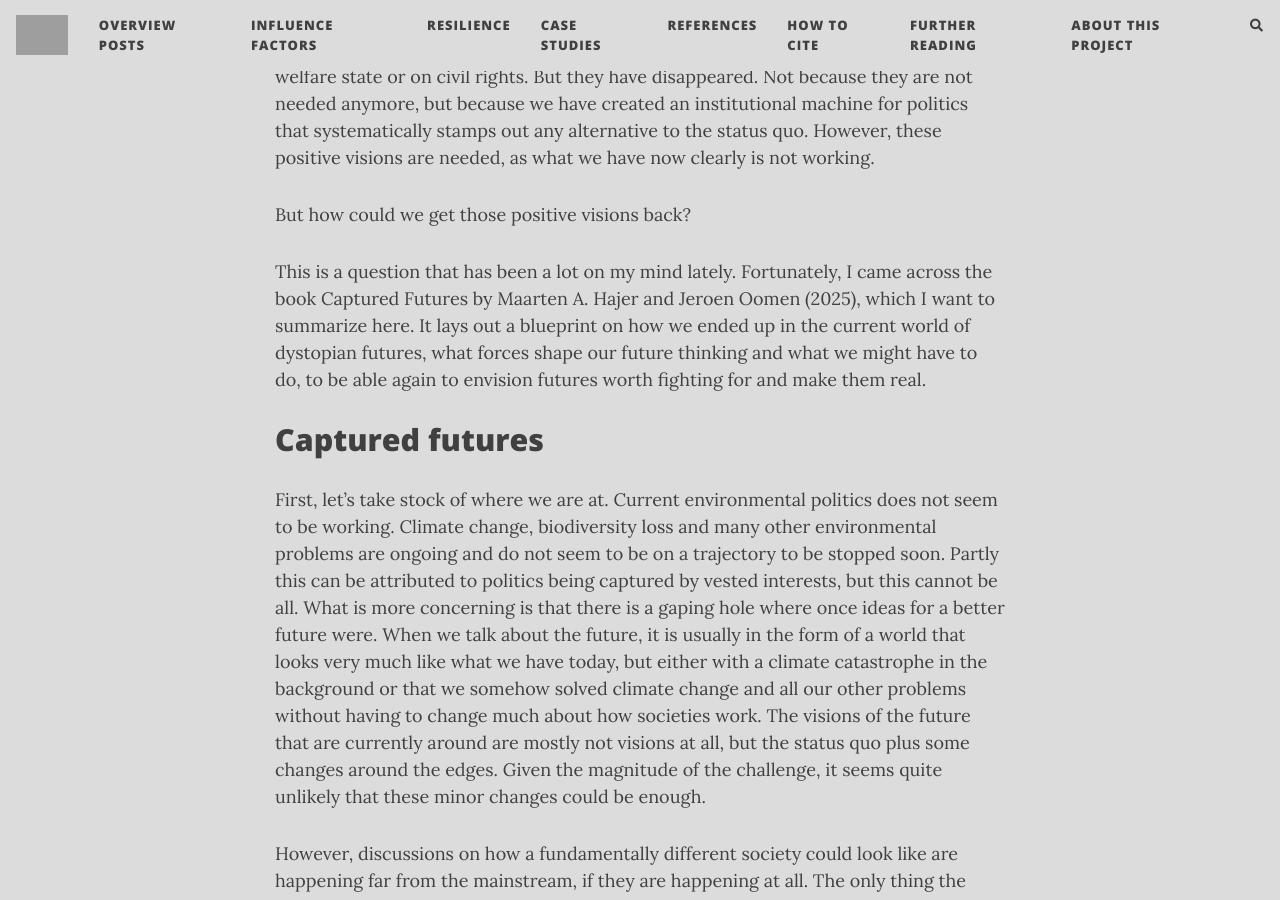
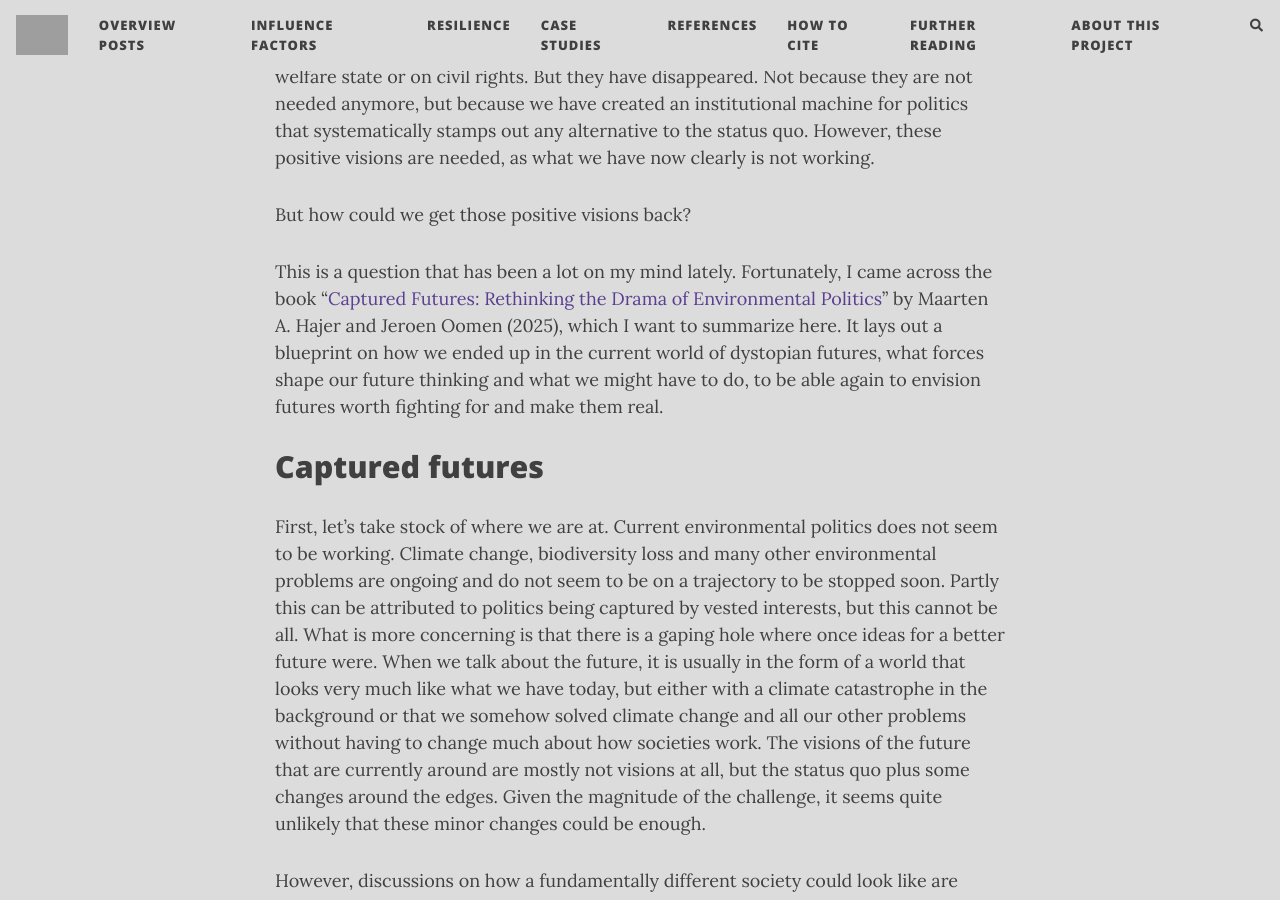
Before and after one commit to florianjehn/Societal_Collapse, a Jekyll site: the page built from _posts/2026-04-07-captured_futures.md, in a window 1280 px wide and 900 px high, scrolled down 483 px. Built offline with Jekyll 4.4.1, drawn with Linux system fonts in a browser that asks for light colours; nearby versions of some CDN libraries; comment, search, counter and statistics services are not loaded; grey boxes are pictures that could not be loaded.

Commit message:
Update 2026-04-07-captured_futures.md

```diff
--- a/_posts/2026-04-07-captured_futures.md
+++ b/_posts/2026-04-07-captured_futures.md
@@ -11,7 +11,7 @@ You are likely familiar with visions of doom. It is hard to avoid them these day
 
 But how could we get those positive visions back?
 
-This is a question that has been a lot on my mind lately. Fortunately, I came across the book Captured Futures by Maarten A. Hajer and Jeroen Oomen (2025), which I want to summarize here. It lays out a blueprint on how we ended up in the current world of dystopian futures, what forces shape our future thinking and what we might have to do, to be able again to envision futures worth fighting for and make them real.
+This is a question that has been a lot on my mind lately. Fortunately, I came across the book "[Captured Futures: Rethinking the Drama of Environmental Politics](https://www.goodreads.com/en/book/show/223879872-captured-futures)" by Maarten A. Hajer and Jeroen Oomen (2025), which I want to summarize here. It lays out a blueprint on how we ended up in the current world of dystopian futures, what forces shape our future thinking and what we might have to do, to be able again to envision futures worth fighting for and make them real.
 
 # Captured futures
 First, let’s take stock of where we are at. Current environmental politics does not seem to be working. Climate change, biodiversity loss and many other environmental problems are ongoing and do not seem to be on a trajectory to be stopped soon. Partly this can be attributed to politics being captured by vested interests, but this cannot be all. What is more concerning is that there is a gaping hole where once ideas for a better future were. When we talk about the future, it is usually in the form of a world that looks very much like what we have today, but either with a climate catastrophe in the background or that we somehow solved climate change and all our other problems without having to change much about how societies work. The visions of the future that are currently around are mostly not visions at all, but the status quo plus some changes around the edges. Given the magnitude of the challenge, it seems quite unlikely that these minor changes could be enough.
```
